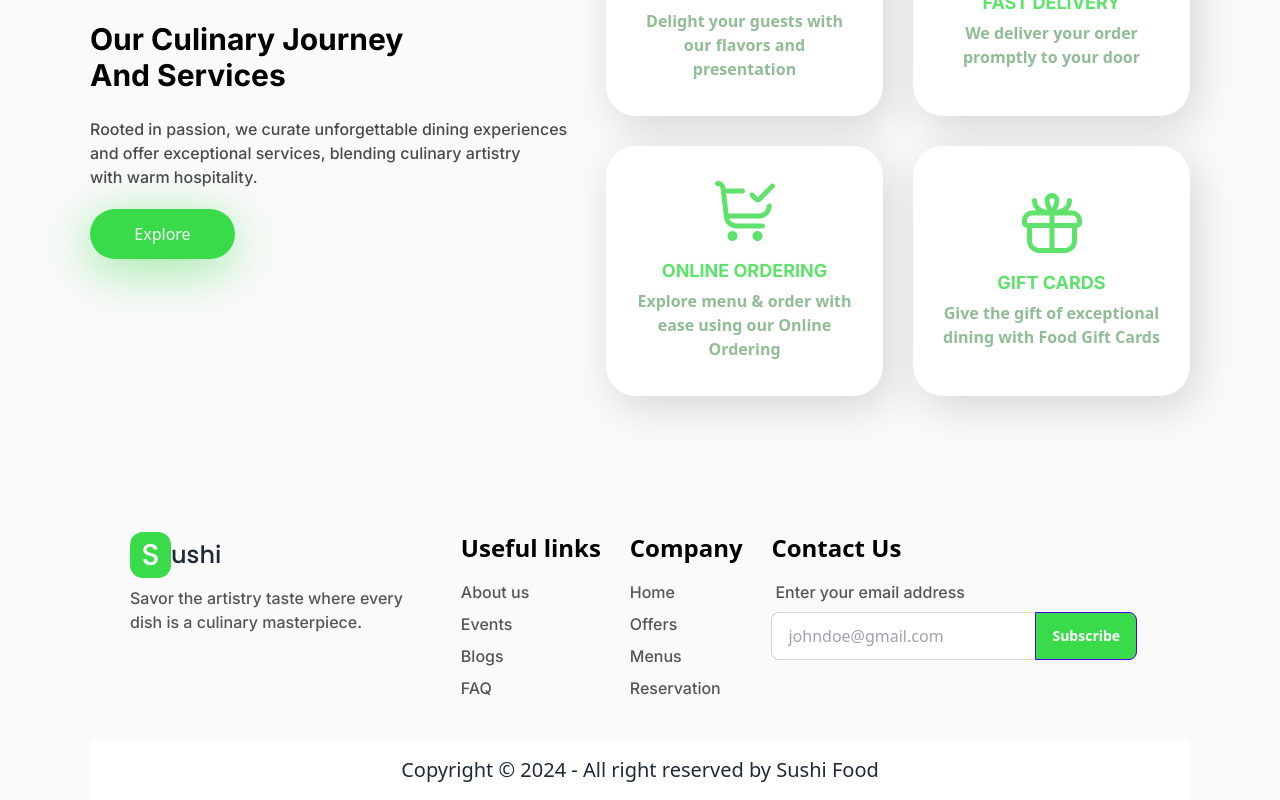
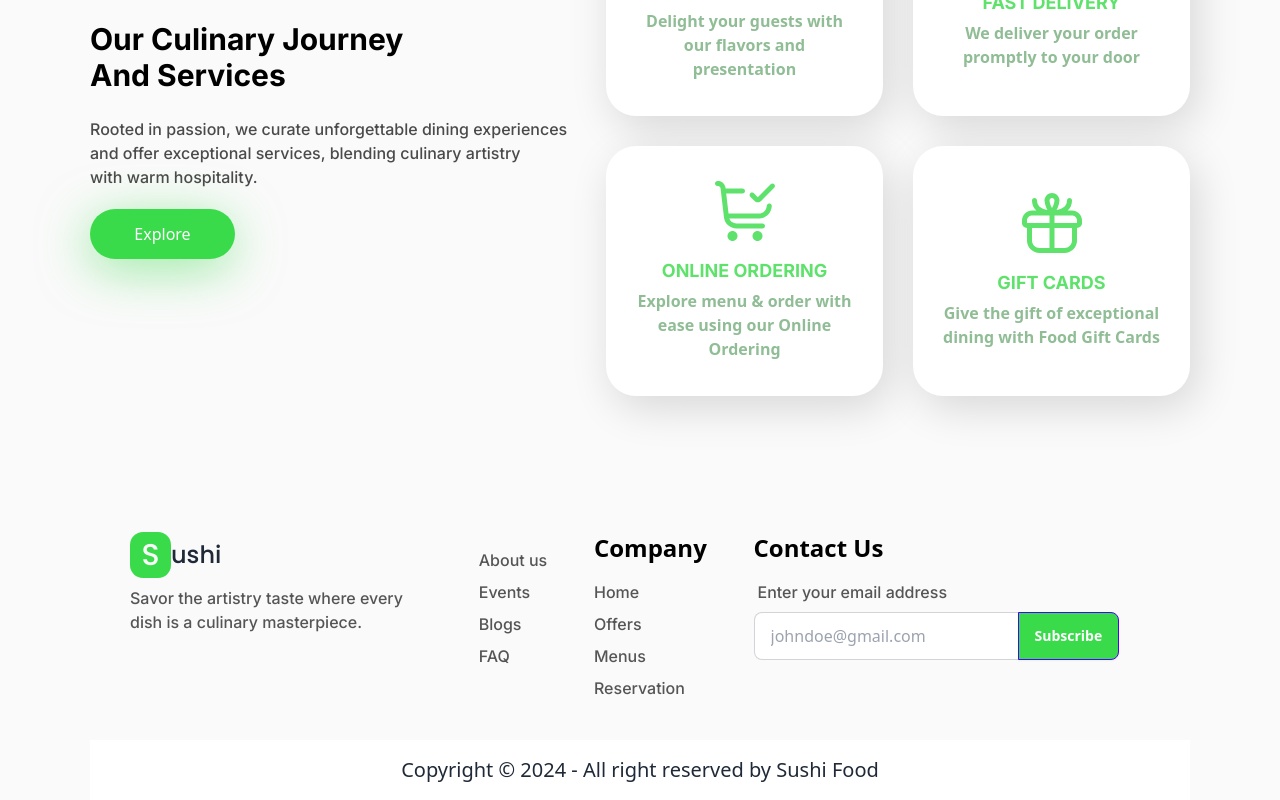
Before and after one commit to Maxwell011/sushi-experience, a React (Vite) app: page / in a window 1280 px wide. Shown: the part 2334-3134 px from the top of the page. Built offline with nearby package versions, Linux system fonts and the light colour scheme.

Commit message:
Comment out unused imports and the Nav component code for future reference

```diff
--- a/src/components/Footer.tsx
+++ b/src/components/Footer.tsx
@@ -14,9 +14,7 @@ const Footer = () => {
           </p>
         </aside>
         <nav>
-          <header className="text-normal-black text-2xl not-italic font-semibold mb-[8px]">
-            Useful links
-          </header>
+          <header className="text-normal-black text-2xl not-italic font-semibold mb-[8px]"></header>
           <a className="link-hover text-[#555] text-base font-inter font-medium cursor-pointer">
             About us
           </a>
```
